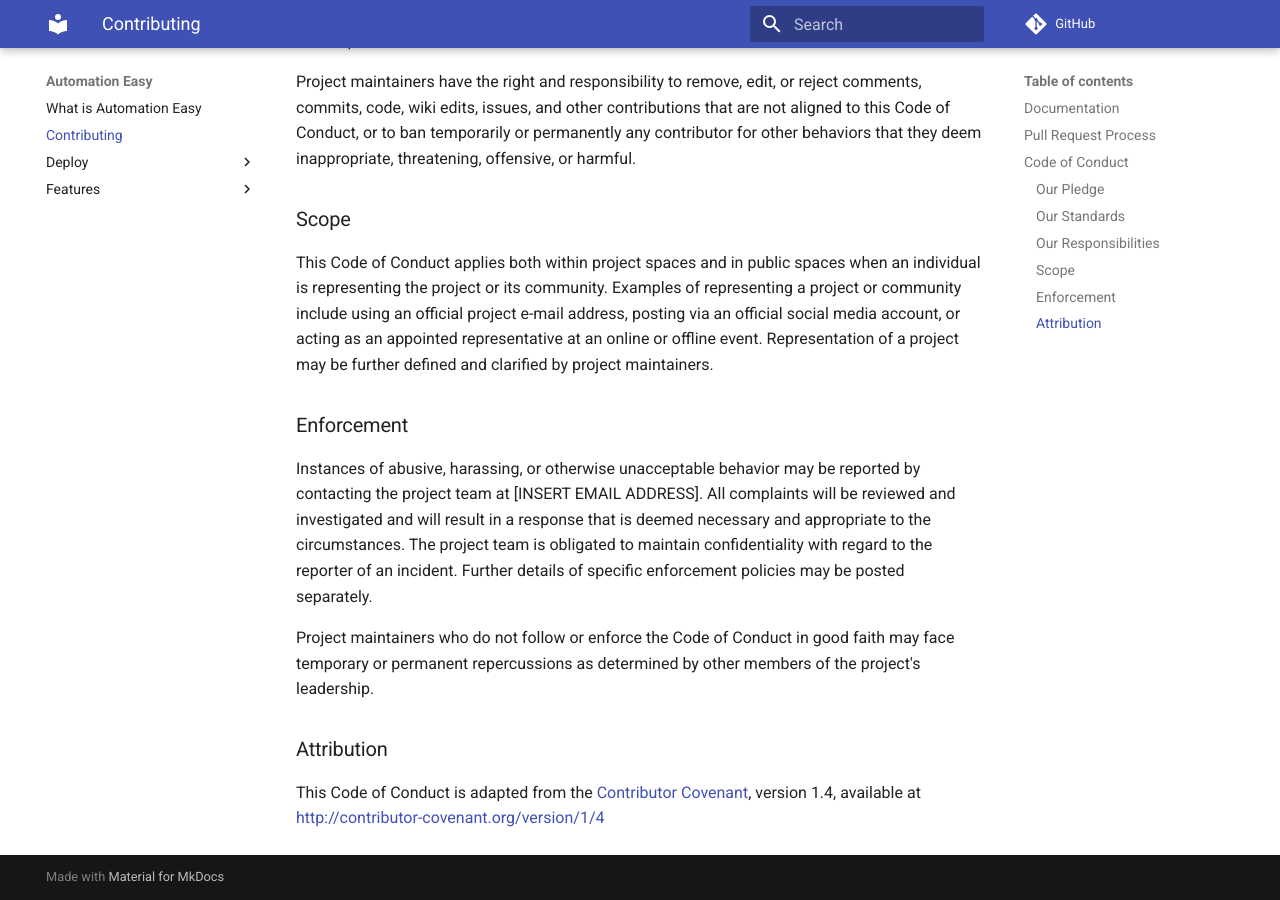
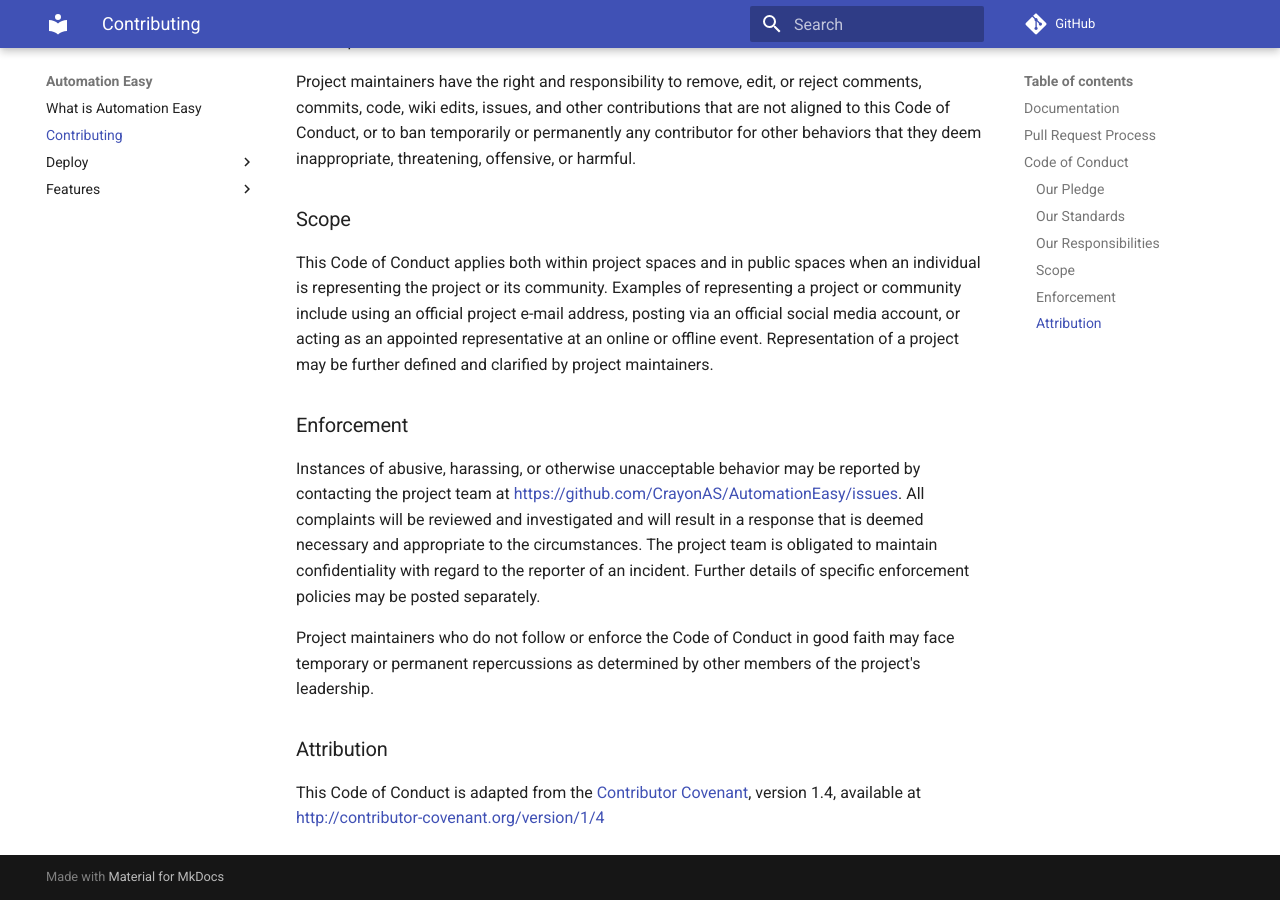
Before and after one commit to janegilring/AutomationEasy, an MkDocs documentation site: the page built from docs/Contributing.md, in a window 1280 px wide and 900 px high, scrolled down 1582 px. Built offline with MkDocs 1.6.1 and Material for MkDocs 9.7.7, drawn with Linux system fonts in a browser that asks for light colours; comment, search, counter and statistics services are not loaded.

Commit message:
Adds contact info

```diff
--- a/docs/Contributing.md
+++ b/docs/Contributing.md
@@ -72,7 +72,7 @@ further defined and clarified by project maintainers.
 ### Enforcement
 
 Instances of abusive, harassing, or otherwise unacceptable behavior may be
-reported by contacting the project team at [INSERT EMAIL ADDRESS]. All
+reported by contacting the project team at [https://github.com/CrayonAS/AutomationEasy/issues](https://github.com/CrayonAS/AutomationEasy/issues). All
 complaints will be reviewed and investigated and will result in a response that
 is deemed necessary and appropriate to the circumstances. The project team is
 obligated to maintain confidentiality with regard to the reporter of an incident.
```
